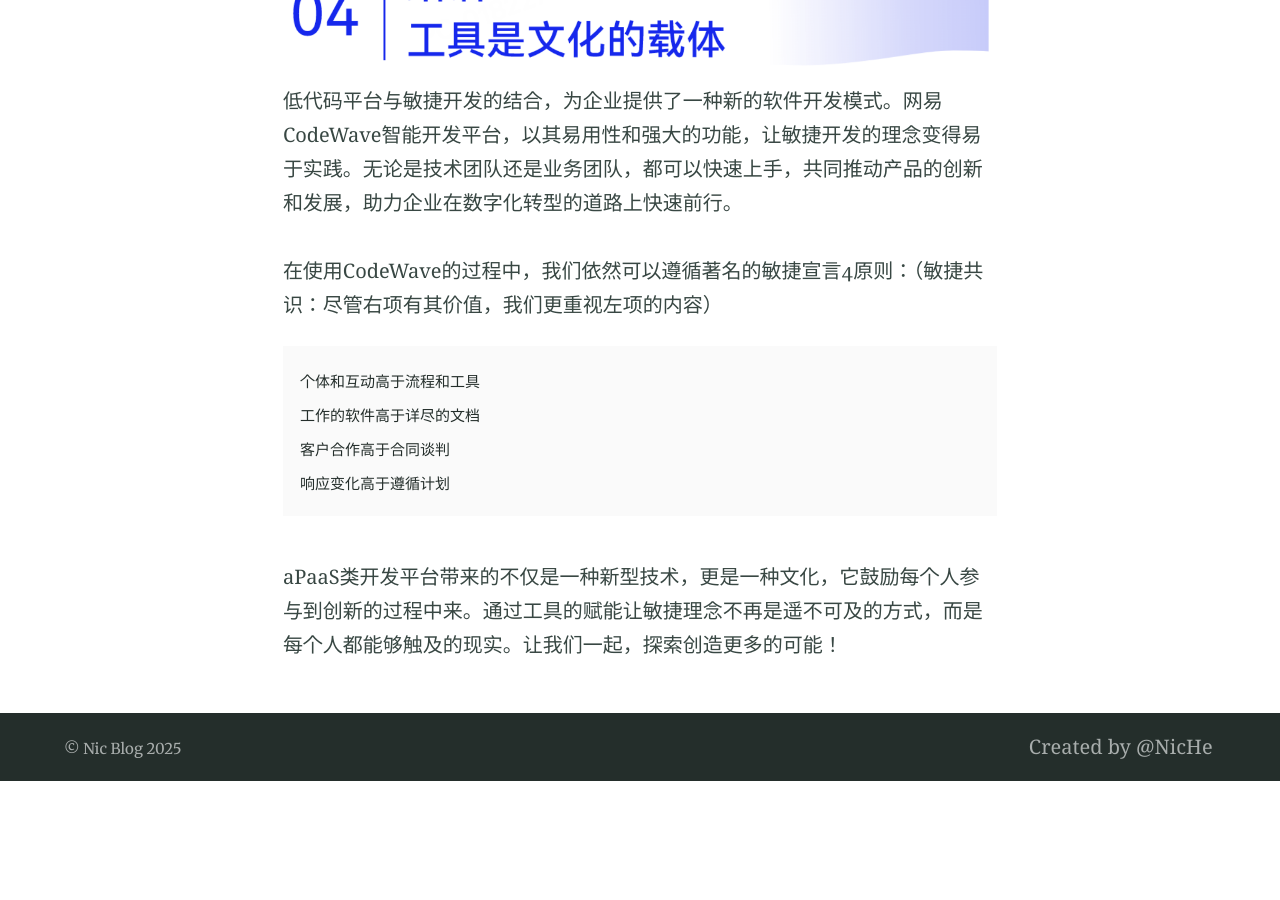
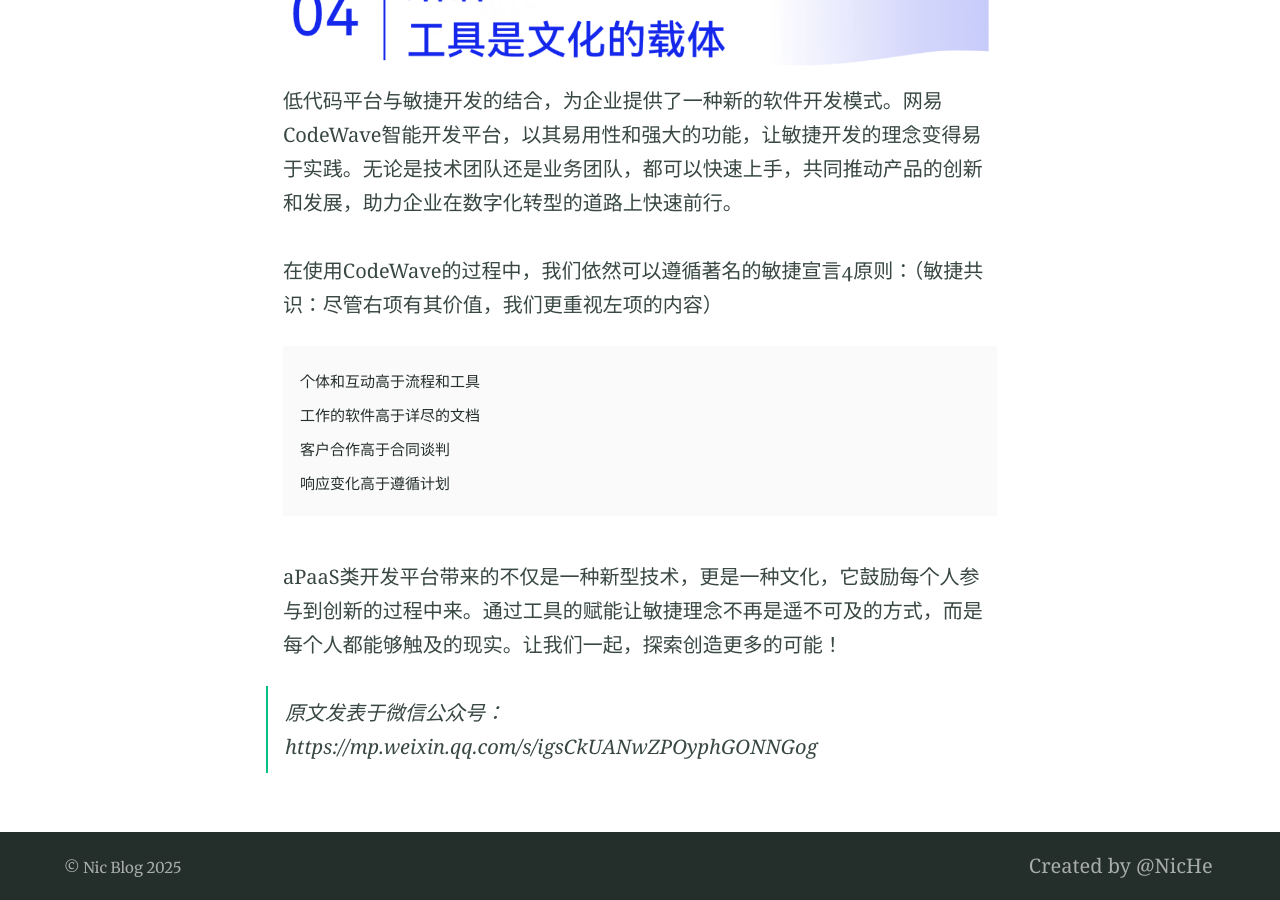
Before and after one commit to NicHeBlog/NicHeBlog.github.io, a Jekyll site: the page built from _posts/2024-10-15-aPaas_low_code_is_kind_of_touchable_Agile_Methodlogy.md, in a window 1280 px wide and 900 px high, scrolled down 10991 px. Built offline with Jekyll 4.4.1, drawn with Linux system fonts in a browser that asks for light colours; our own code applies the rules of GitHub Pages for plain Markdown files; before the commit the page ends 11772 px from its top, so only the background shows below that.

Commit message:
add original article

````diff
--- a/_posts/2024-10-15-aPaas_low_code_is_kind_of_touchable_Agile_Methodlogy.md
+++ b/_posts/2024-10-15-aPaas_low_code_is_kind_of_touchable_Agile_Methodlogy.md
@@ -111,3 +111,5 @@ CodeWave开发平台的功能设计一样处处烙印遵循这个理念，强调
 ```
 
 aPaaS类开发平台带来的不仅是一种新型技术，更是一种文化，它鼓励每个人参与到创新的过程中来。通过工具的赋能让敏捷理念不再是遥不可及的方式，而是每个人都能够触及的现实。让我们一起，探索创造更多的可能！<br/>
+
+>原文发表于微信公众号： https://mp.weixin.qq.com/s/igsCkUANwZPOyphGONNGog
````
